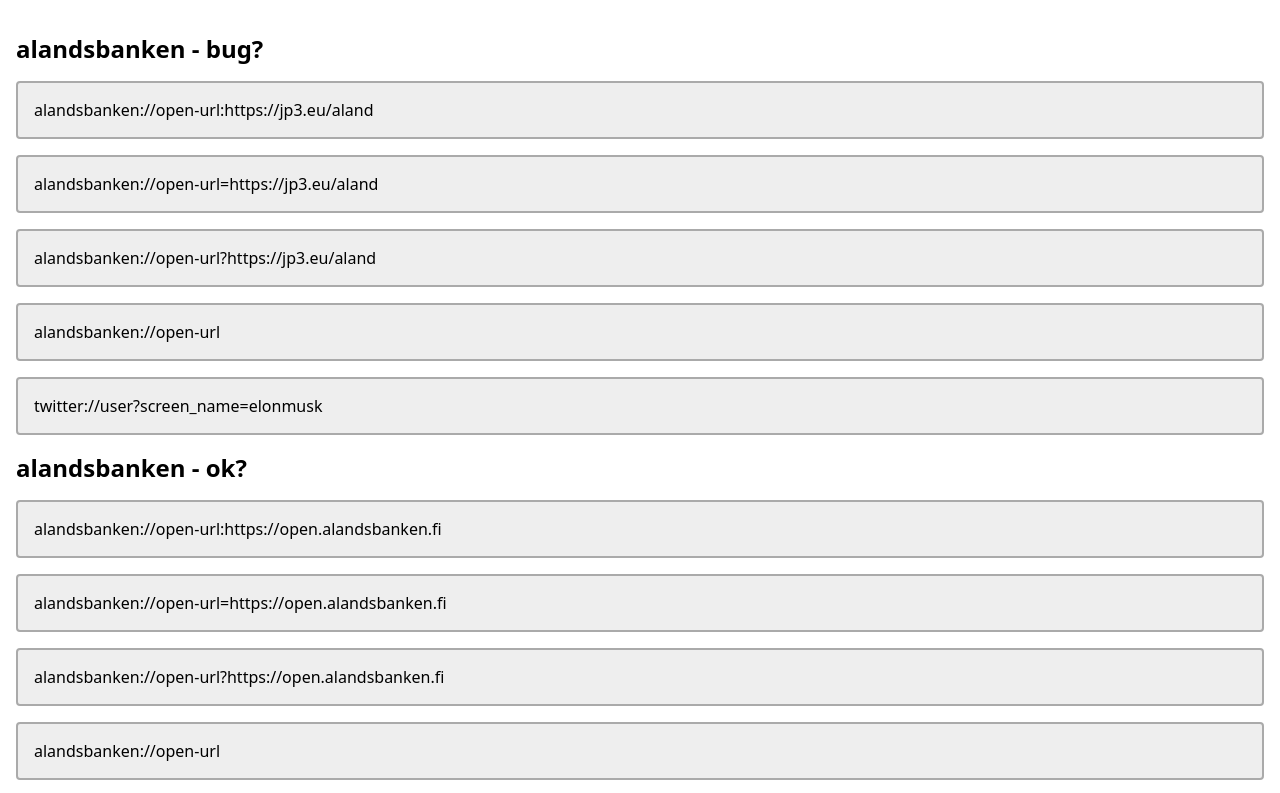
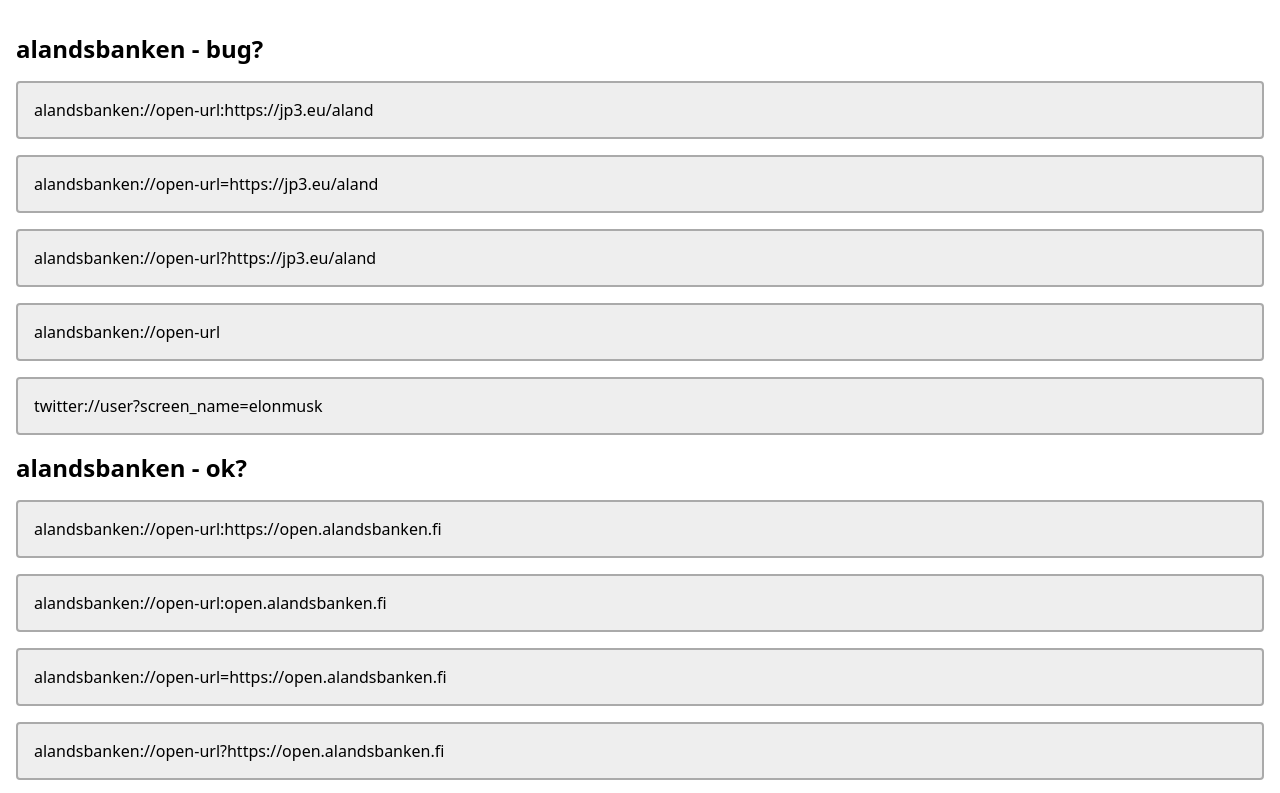
Before and after one commit to mathiashellsing/web-platform-rkefvk, a plain HTML site: page index.html in a window 1280 px wide. Shown: the top 793 px of the page. Drawn offline with Linux system fonts and the light colour scheme.

Commit message:
added non-http url

```diff
--- a/index.html
+++ b/index.html
@@ -21,6 +21,8 @@
       <a href="twitter://user?screen_name=elonmusk">twitter://user?screen_name=elonmusk</a>
       <h1>alandsbanken - ok?</h1>
       <a href="alandsbanken://open-url:https://open.alandsbanken.fi">alandsbanken://open-url:https://open.alandsbanken.fi</a>
+      <a href="alandsbanken://open-url:open.alandsbanken.fi">alandsbanken://open-url:open.alandsbanken.fi</a>
+
       <a href="alandsbanken://open-url=https://open.alandsbanken.fi">alandsbanken://open-url=https://open.alandsbanken.fi</a>
       <a href="alandsbanken://open-url?https://open.alandsbanken.fi">alandsbanken://open-url?https://open.alandsbanken.fi</a>
       <a href="alandsbanken://open-url">alandsbanken://open-url</a>
```
